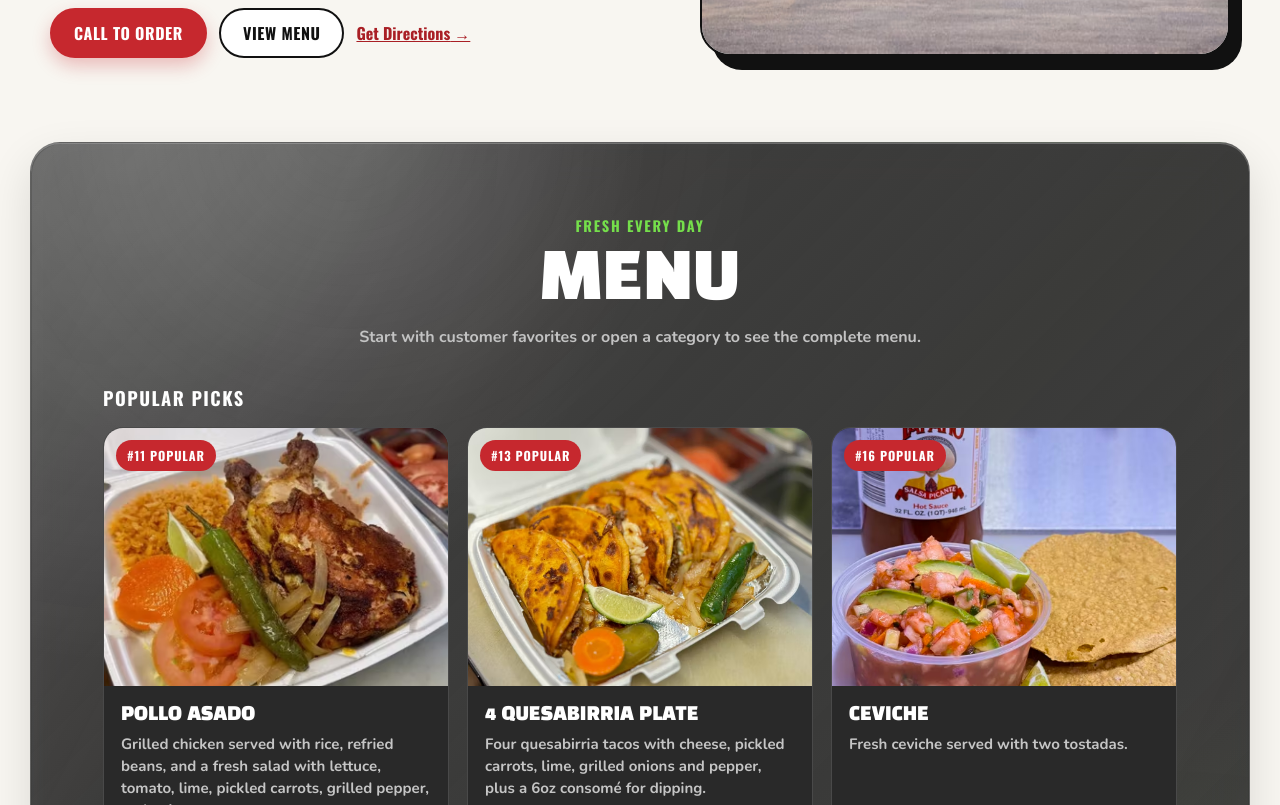
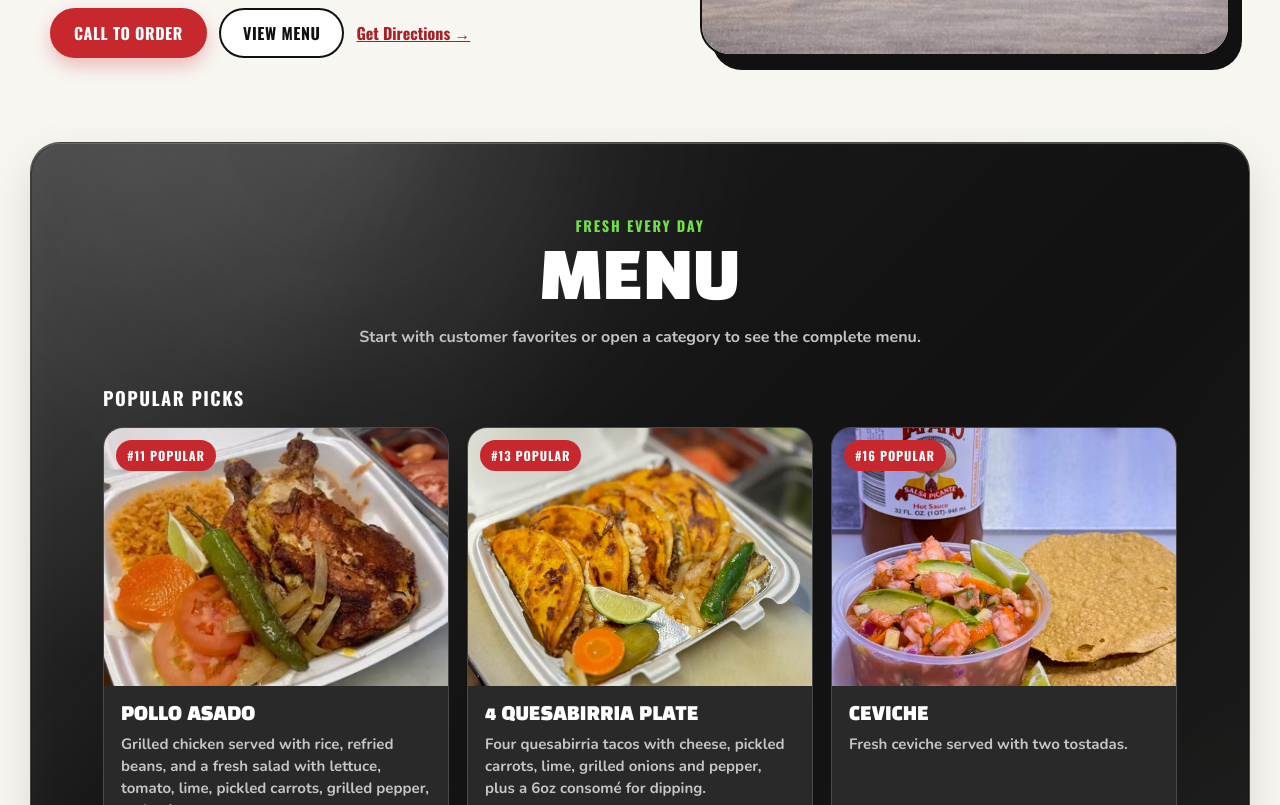
Before and after one commit to TaqueriaCalifornia/TaqueriaCalifornia.github.io, a React (Vite) app: page / in a window 1280 px wide. Shown: the part 515-1320 px from the top of the page. Built offline with nearby package versions, Linux system fonts and the light colour scheme.

Commit message:
Darken liquid glass menu panel

```diff
--- a/src/globals.css
+++ b/src/globals.css
@@ -311,7 +311,13 @@ footer {
   z-index: 1;
 }
 
-.menu-section { padding: clamp(36px, 6vw, 72px); }
+.menu-section {
+  padding: clamp(36px, 6vw, 72px);
+  background:
+    radial-gradient(circle at 8% 0%, rgba(255, 255, 255, 0.1), transparent 34%),
+    radial-gradient(circle at 94% 105%, rgba(117, 223, 75, 0.06), transparent 35%),
+    linear-gradient(135deg, rgba(28, 28, 28, 0.98), rgba(8, 8, 8, 0.96) 52%, rgba(20, 20, 20, 0.98));
+}
 
 .section-heading { max-width: 670px; margin: 0 auto 34px; text-align: center; }
 .section-heading h2,
```
